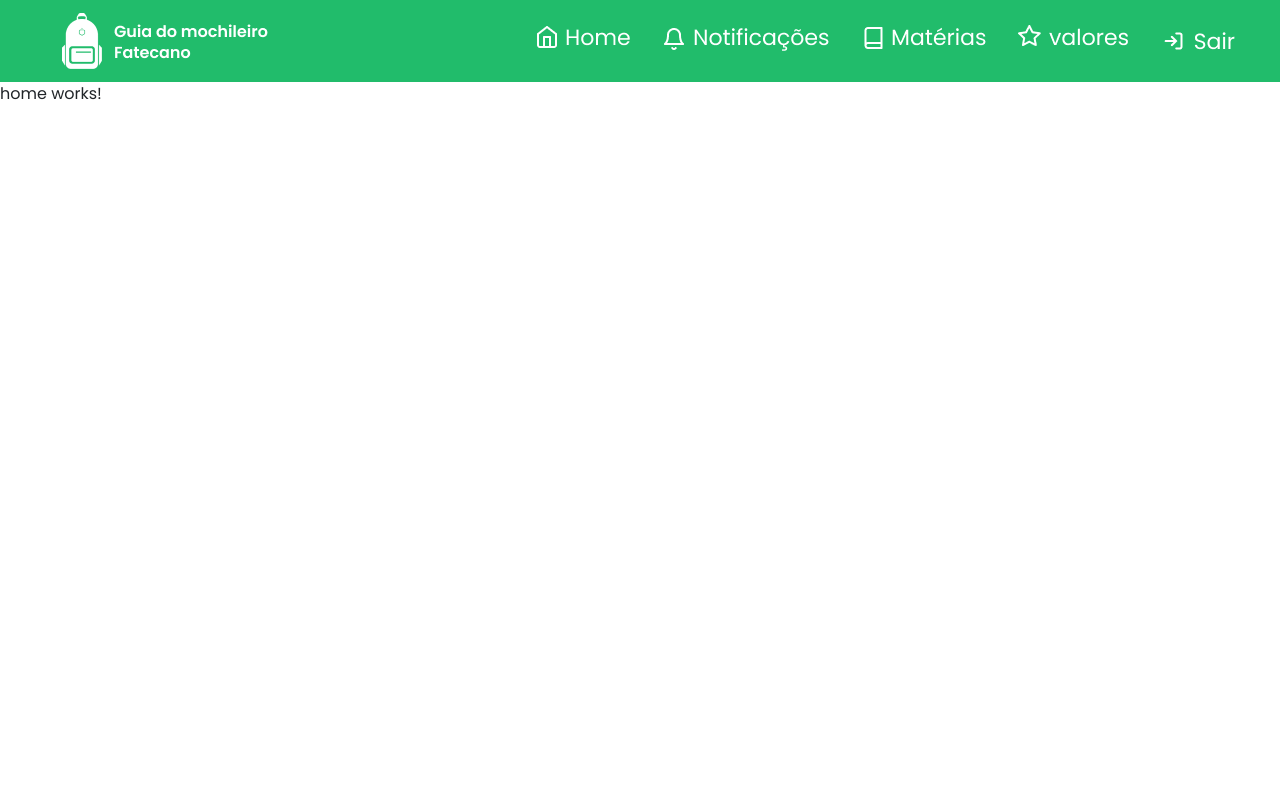
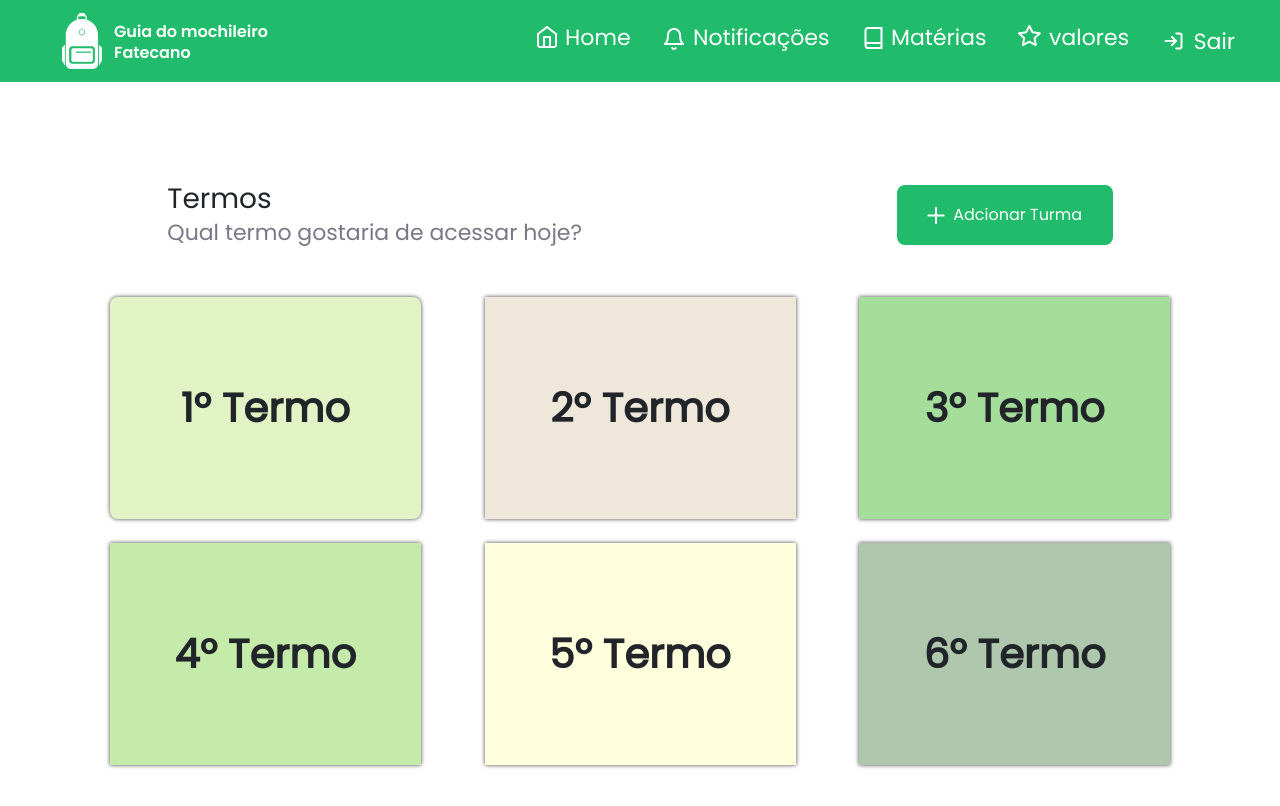
Before and after one commit to Oldiney1/Desafio_Angular, an Angular app: page /home in a window 1280 px wide. Shown: the top 806 px of the page. Built offline with nearby package versions, Linux system fonts and the light colour scheme.

Commit message:
feat: componente home finalizado

```diff
--- a/src/app/components/home/home.component.html
+++ b/src/app/components/home/home.component.html
@@ -1,2 +1,66 @@
 <app-navbar></app-navbar>
-<p>home works!</p>
+<section class="turmas">
+    <div>
+        <h1>Termos</h1>
+        <p>Qual termo gostaria de acessar hoje?</p>
+    </div>
+
+    <div class="button">
+        <button><img class="me-2" src="assets/imagens/plus.png" alt="">Adcionar Turma</button>
+    </div>
+
+</section>
+
+<section class="container py-5">
+    <div class="row justify-content-between">
+      <div class="col-md-4 col-sm-6 col-12 mb-4">
+        <div class="card card-termo">
+          <div class="card-body d-flex justify-content-center align-items-center">
+            <p class="texto-termo mb-0">1º Termo</p>
+          </div>
+        </div>
+      </div>
+
+      <div class="col-md-4 col-sm-6 col-12 mb-4" >
+        <div class="card card-termo" >
+          <div class="card-body d-flex justify-content-center align-items-center" style="background-color: #EEE7DA;">
+            <p class="texto-termo mb-0">2º Termo</p>
+          </div>
+        </div>
+      </div>
+
+      <div class="col-md-4 col-sm-6 col-12 mb-4">
+        <div class="card card-termo">
+          <div class="card-body d-flex justify-content-center align-items-center" style="background-color: #A5DD9B;">
+            <p class="texto-termo mb-0">3º Termo</p>
+          </div>
+        </div>
+      </div>
+    </div>
+
+    <div class="row justify-content-between">
+      <div class="col-md-4 col-sm-6 col-12 mb-4">
+        <div class="card card-termo">
+          <div class="card-body d-flex justify-content-center align-items-center" style="background-color: #C5EBAA;">
+            <p class="texto-termo mb-0">4º Termo</p>
+          </div>
+        </div>
+      </div>
+
+      <div class="col-md-4 col-sm-6 col-12 mb-4">
+        <div class="card card-termo">
+          <div class="card-body d-flex justify-content-center align-items-center" style="background-color: #FFFFDD;">
+            <p class="texto-termo mb-0">5º Termo</p>
+          </div>
+        </div>
+      </div>
+
+      <div class="col-md-4 col-sm-6 col-12 mb-4">
+        <div class="card card-termo">
+          <div class="card-body d-flex justify-content-center align-items-center" style="background-color: #AFC8AD;">
+            <p class="texto-termo mb-0">6º Termo</p>
+          </div>
+        </div>
+      </div>
+    </div>
+  </section>
--- a/src/app/components/home/home.component.scss
+++ b/src/app/components/home/home.component.scss
@@ -0,0 +1,80 @@
+section {
+    button {
+      color: white;
+      background-color: var(--primeira-cor);
+      border-radius: 8px;
+      height: 60px;
+      width: 216px;
+      border: none;
+      font-size: 16px;
+      display: flex;
+      align-items: center;
+      justify-content: center;
+    }
+
+    img {
+      max-width: 100%;
+      height: auto;
+    }
+  }
+
+  .turmas {
+    margin-top: 100px;
+    display: flex;
+    justify-content: space-around;
+    align-items: center;
+    flex-wrap: wrap;
+    gap: 20px;
+    padding: 0 20px;
+
+    h1 {
+      font-size: 28px;
+      margin: 0;
+    }
+
+    p {
+      font-size: 22px;
+      color: #7A7786;
+      margin: 0;
+    }
+
+    @media (max-width: 768px) {
+      flex-direction: column;
+      align-items: flex-start;
+      text-align: left;
+      gap: 16px;
+    }
+  }
+
+  .card-termo {
+    width: 100%;
+    max-width: 311px;
+    height: 222px;
+    background-color: #E2F4C5;
+    border: none;
+    border-radius: 8px;
+    filter: drop-shadow(#404140 0.5px 0.5px 2px);
+    margin: 0 auto;
+  }
+
+  .card-termo:hover{
+    transform: translateY(-5px);
+    cursor: pointer;
+  }
+
+  .card-body {
+    display: flex;
+    justify-content: center;
+    align-items: center;
+  }
+
+  .texto-termo {
+    font-size: 40px;
+    font-weight: bold;
+    text-align: center;
+  }
+
+  .container {
+    height: 100%;
+    padding: 0 20px;
+  }
```
Also changed, not shown: src/assets/imagens/plus.png (added).
